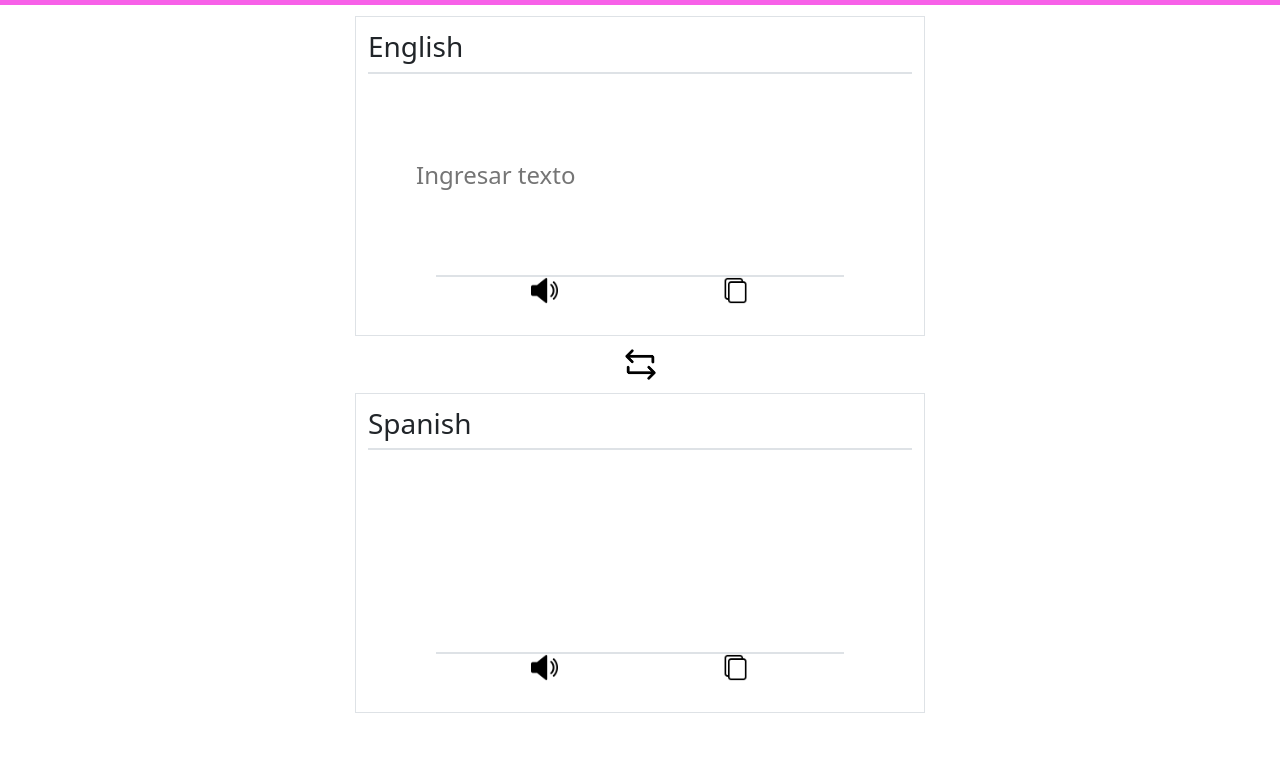
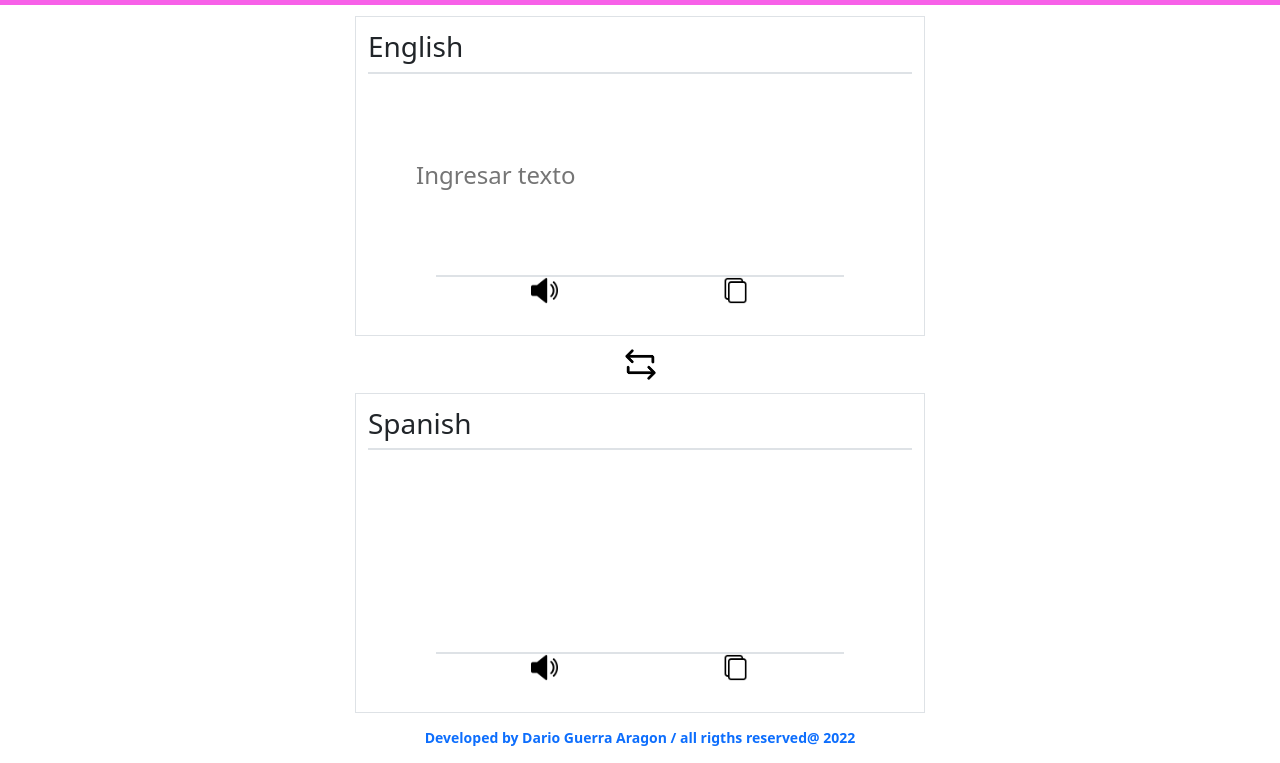
Before and after one commit to darioguerraaragon/translatePro, a plain HTML site: page index.html in a window 1280 px wide. Shown: the part 37-800 px from the top of the page. Drawn offline with Linux system fonts and the light colour scheme.

Commit message:
footer listo

```diff
--- a/index.html
+++ b/index.html
@@ -65,6 +65,10 @@
         </article>
     </section>
 
+    <footer class="w-100 text-center">
+        <small class="text-primary"><b>Developed by Dario Guerra Aragon / all rigths reserved@ 2022</b></small>
+    </footer>
+
     <script src="app.js"></script>
     <script src="./boots/bootstrap.min.js"></script>
 </body>
```
